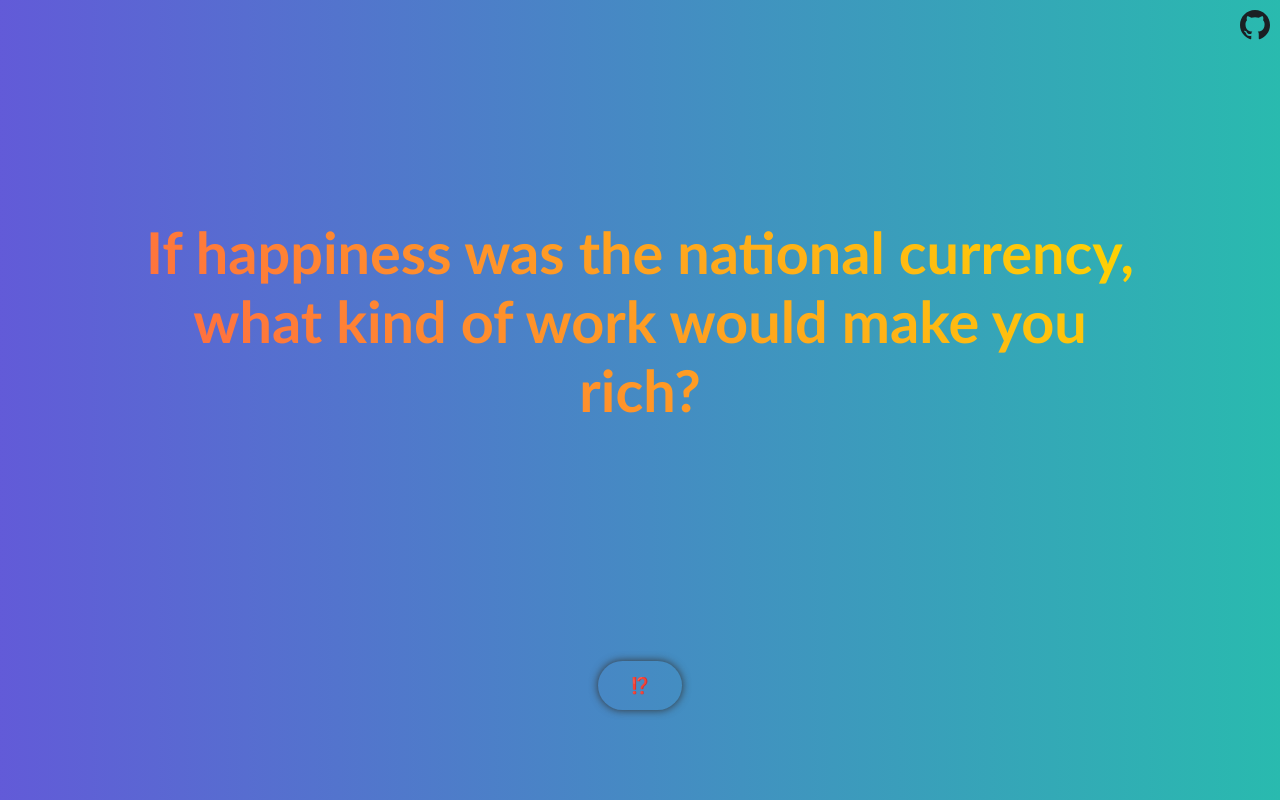
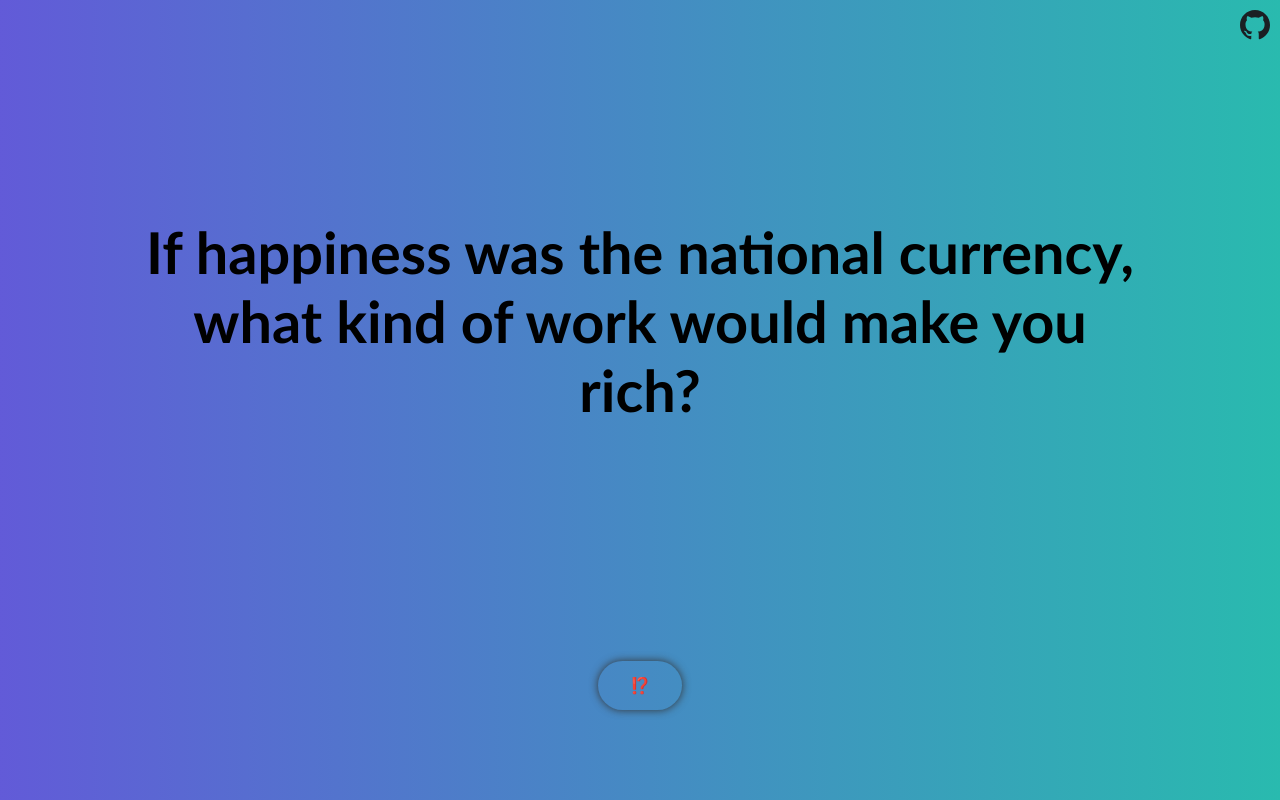
Before and after one commit to mowolf/fun-onboarding-questions, a Nuxt app: page / in a window 1280 px wide. Built offline with nearby package versions, Linux system fonts and the light colour scheme.

Commit message:
make text black

```diff
--- a/pages/index.vue
+++ b/pages/index.vue
@@ -185,11 +185,11 @@ export default {
   margin-left: 10%;
   margin-right: 10%;
   font-weight: 700;
-  text-shadow: 0px 0px transparent;
+  /* text-shadow: 0px 0px transparent;
   background: -webkit-linear-gradient(45deg, tomato, gold);
   -webkit-background-clip: text;
   -webkit-text-fill-color: transparent;
-  -webkit-box-decoration-break: clone;
+  -webkit-box-decoration-break: clone; */
 }
 
 .button-container {
```
